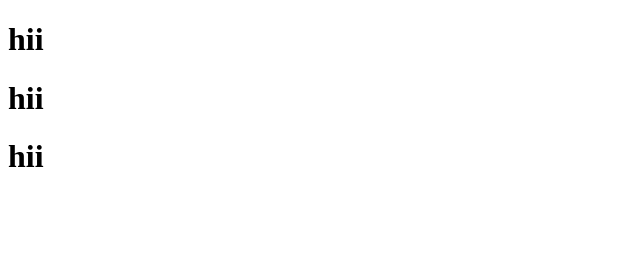
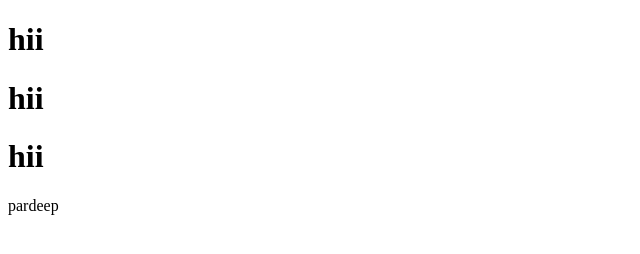
Before and after one commit to ipardeepsbrar/demo1, a plain HTML site: page index.html in a window 1280 px wide. Shown: the full height of the page, 0-640 px from the left. Drawn offline with Linux system fonts and the light colour scheme.

Commit message:
add pardeep

```diff
--- a/index.html
+++ b/index.html
@@ -10,6 +10,6 @@
     <h1>hii</h1>
     <h1>hii</h1>
     <h1>hii</h1>
-    <p></p>
+    <p>pardeep</p>
 </body>
 </html>
```
